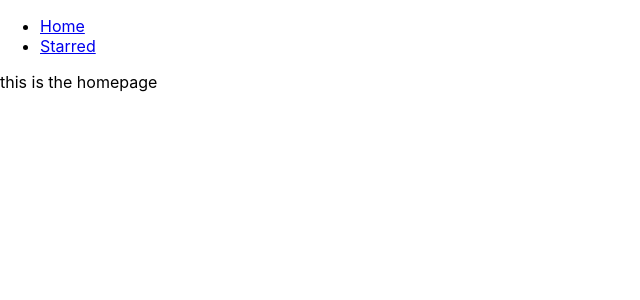
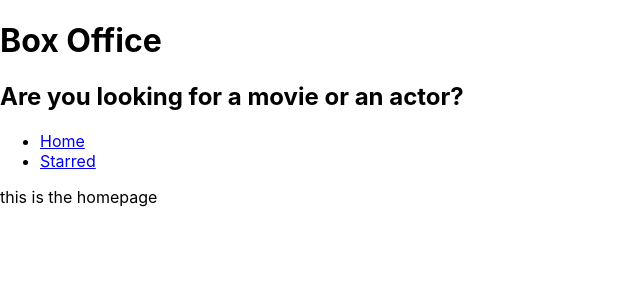
Before and after one commit to NeilanshTriesToCode/box-office, a React (Create React App) app: page / in a window 1280 px wide. Shown: the top 300 px of the page, without its empty margins (0-640 px from the left). Built offline with nearby package versions, Linux system fonts and the light colour scheme.

Commit message:
added layout management and title component

```diff
--- a/src/App.js
+++ b/src/App.js
@@ -1,15 +1,11 @@
 import React from 'react';
 import { Switch, Route } from 'react-router-dom';
 
-import Navs from './components/Navs';
 import Home from './pageComponents/Home';
 import Starred from './pageComponents/Starred';
 
 function App() {
   return (
-    <div>
-      <Navs />
-
     <Switch>
       <Route exact path="/">
         <Home />
@@ -23,7 +19,6 @@
         <div>Error 404: Page not found</div>
       </Route>
     </Switch>
-    </div>
   );
 }
 
--- /dev/null
+++ b/src/components/MainPageLayout.js
@@ -0,0 +1,20 @@
+// React Component for main page of the app
+import React from 'react';
+import Navs from './Navs';
+import Title from './Title';
+
+const MainPageLayout = ({ children }) => {
+  return (
+    <div>
+      <Title
+        title="Box Office"
+        subtitle="Are you looking for a movie or an actor?"
+      />
+      <Navs />
+
+      {children}
+    </div>
+  );
+};
+
+export default MainPageLayout;
--- /dev/null
+++ b/src/components/Title.js
@@ -0,0 +1,13 @@
+// React Component for Title of the app
+import React from 'react';
+
+const Title = ({ title, subtitle }) => {
+  return (
+    <div>
+      <h1>{title}</h1>
+      <h2>{subtitle}</h2>
+    </div>
+  );
+};
+
+export default Title;
--- a/src/pageComponents/Home.js
+++ b/src/pageComponents/Home.js
@@ -1,8 +1,9 @@
 // React Component for homepage of the app
 import React from 'react';
+import MainPageLayout from '../components/MainPageLayout';
 
 const Home = () => {
-  return <div>this is the homepage</div>;
+  return <MainPageLayout>this is the homepage</MainPageLayout>;
 };
 
 export default Home;
--- a/src/pageComponents/Starred.js
+++ b/src/pageComponents/Starred.js
@@ -1,8 +1,9 @@
 // React Component for Starred page of the app
 import React from 'react';
+import MainPageLayout from '../components/MainPageLayout';
 
 const Starred = () => {
-  return <div>this is Starred</div>;
+  return <MainPageLayout>this is Starred</MainPageLayout>;
 };
 
 export default Starred;
```
Lines whose indentation alone changed are shown as unchanged.
